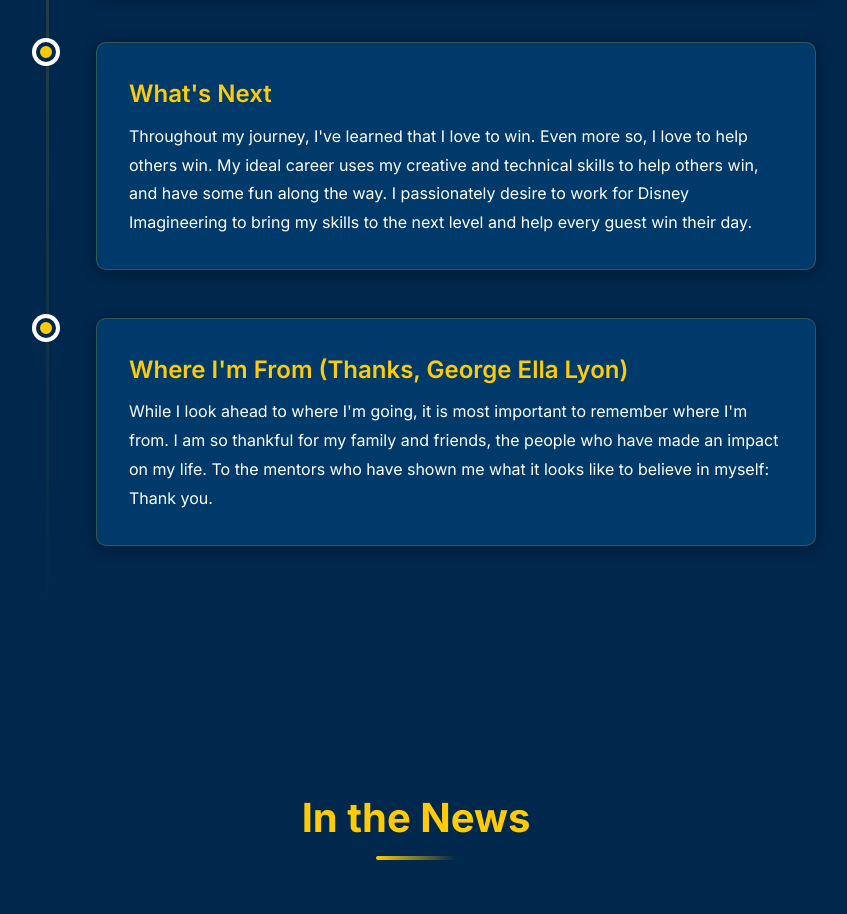
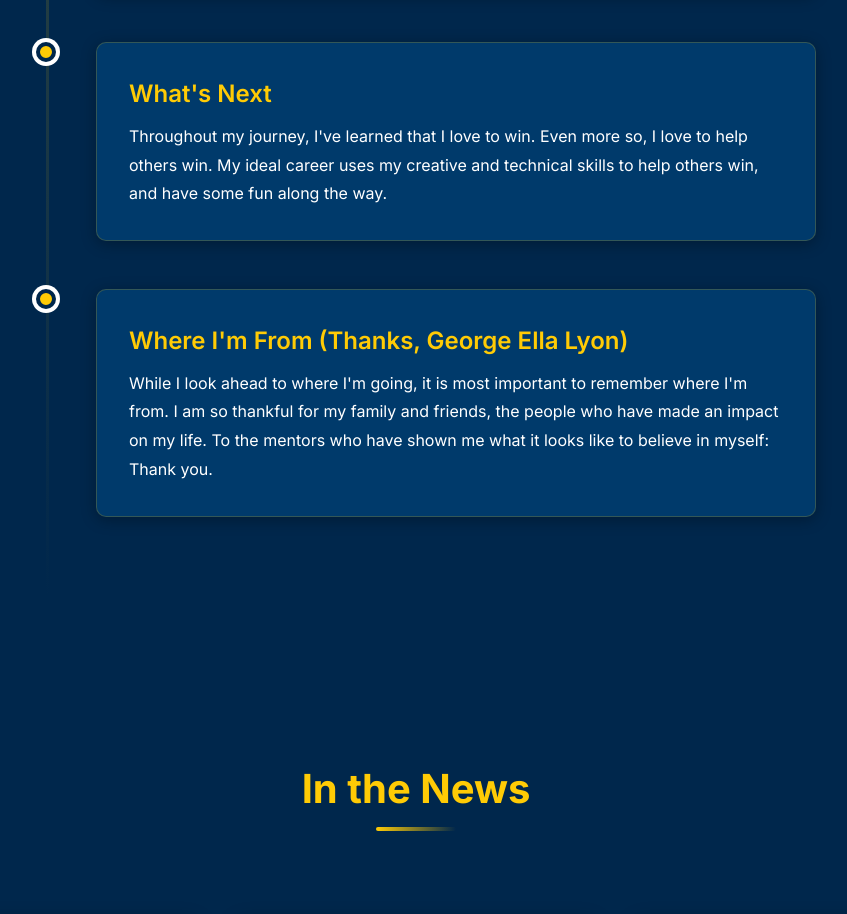
Before and after one commit to jameso107/oosterfolio, a website: page index.html in a window 1280 px wide. Shown: the part 8920-9834 px from the top of the page, without its empty margins (224-1071 px from the left). Drawn offline with Linux system fonts and the light colour scheme.

Commit message:
Remove Disney Imagineering reference from What's Next section

```diff
--- a/index.html
+++ b/index.html
@@ -324,7 +324,7 @@
                     <div class="timeline-marker"></div>
                     <div class="timeline-content">
                         <h3>What's Next</h3>
-                        <p>Throughout my journey, I've learned that I love to win. Even more so, I love to help others win. My ideal career uses my creative and technical skills to help others win, and have some fun along the way. I passionately desire to work for Disney Imagineering to bring my skills to the next level and help every guest win their day.</p>
+                        <p>Throughout my journey, I've learned that I love to win. Even more so, I love to help others win. My ideal career uses my creative and technical skills to help others win, and have some fun along the way.</p>
                     </div>
                 </div>
                 <div class="timeline-item">
```
